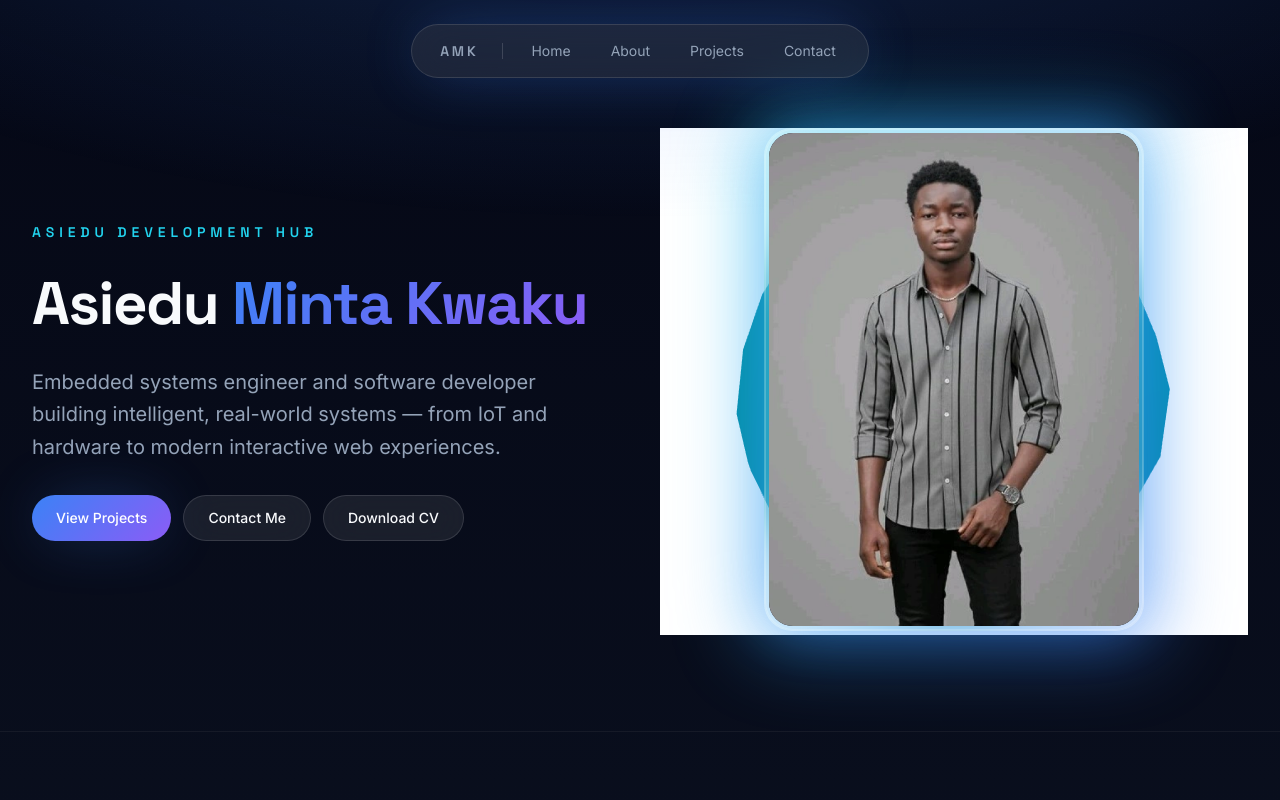
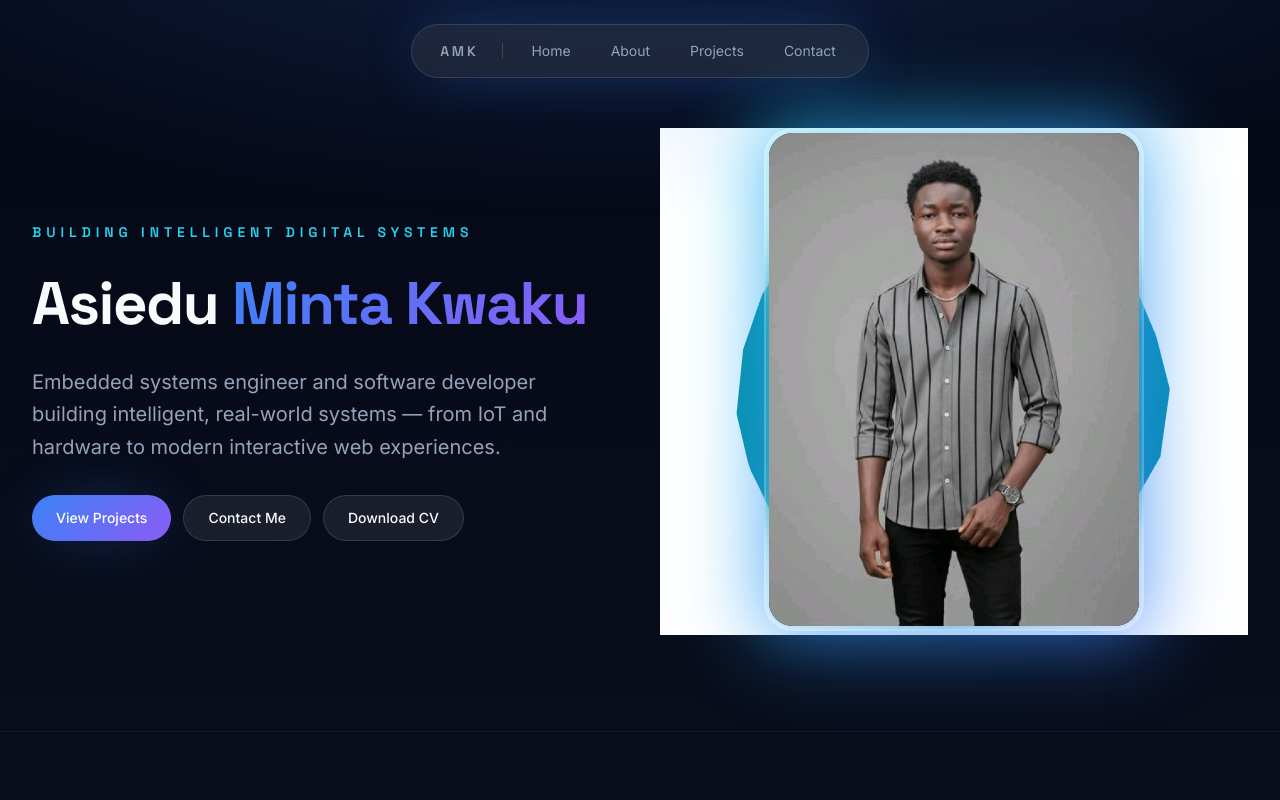
Before and after one commit to AsieduDevelopmentHub/personal-portfolio, a Next.js app: page / in a window 1280 px wide. Shown: the top 800 px of the page. Built offline with nearby package versions, Linux system fonts and the light colour scheme.

Commit message:
update: modify .gitignore and change hero section text for clarity

```diff
--- a/src/components/hero/HeroSection.tsx
+++ b/src/components/hero/HeroSection.tsx
@@ -52,7 +52,7 @@ export function HeroSection() {
             data-hero-line
             className="font-display text-xs font-semibold uppercase tracking-[0.35em] text-neon md:text-sm"
           >
-            Asiedu Development Hub
+            Building intelligent digital systems
           </p>
           <h1
             id="hero-heading"
```
Also changed, not shown: next-env.d.ts (added), 1 other file (tests, documents, lock files or other folders).
